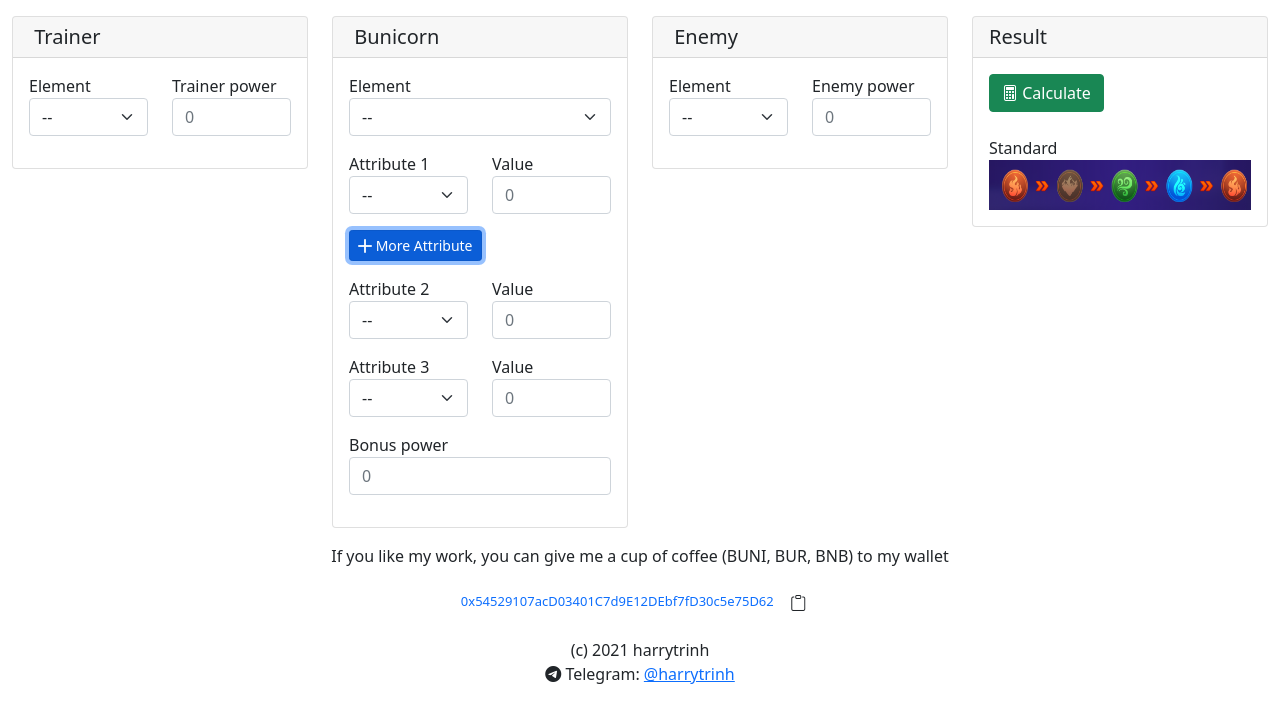
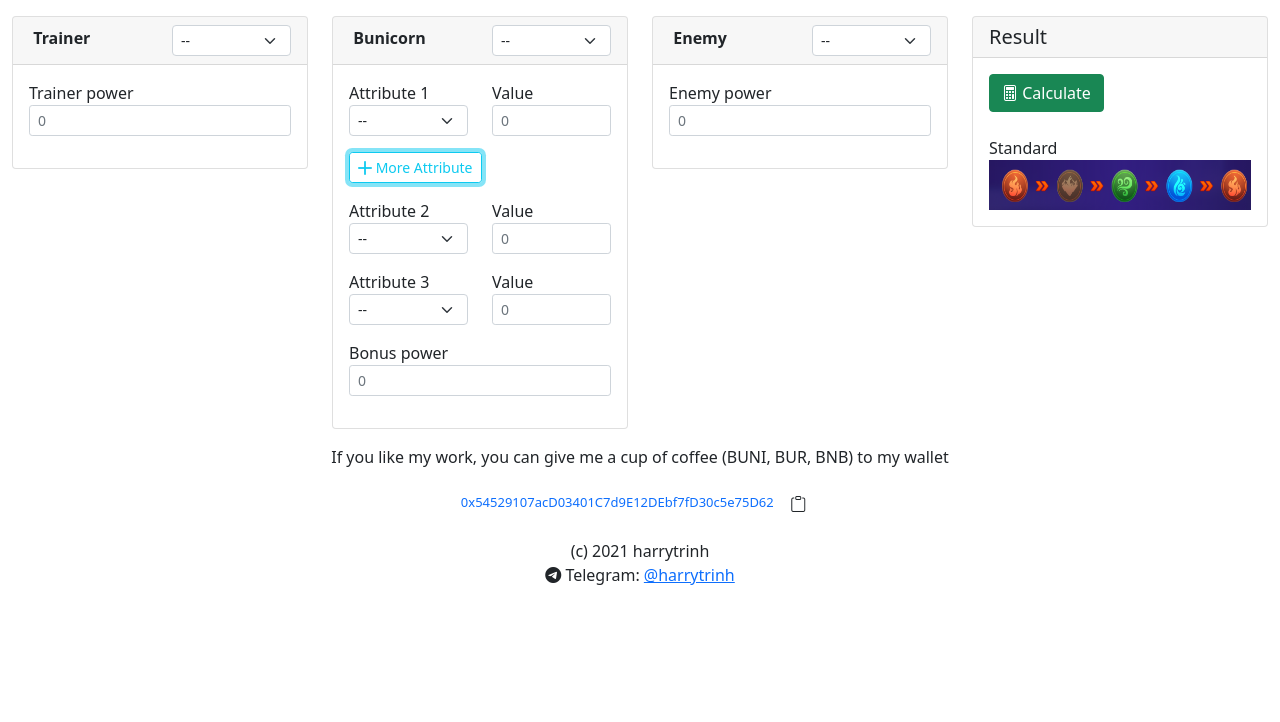
Before and after one commit to harrytrinh9/bunicalc, a plain HTML site: page index.html in a window 1280 px wide. Both pictures are taken after a click on the button "More Attribute". Drawn offline with nearby package versions, Linux system fonts and the light colour scheme; some packages are replaced by stand-ins of ours; a script that the page names is missing.

Commit message:
Add files via upload

```diff
--- a/index.html
+++ b/index.html
@@ -15,28 +15,29 @@
     <div class="row row-cols-1 row-cols-sm-2 row-cols-md-2 row-cols-lg-3 row-cols-xl-4 g-4">
       <div class="col">
         <div class="card">
-          <h5 class="card-header">
-            <img id='imgTrainerElement' alt="" class="ml-2">
-            Trainer
-        </h5>
+          <div class="card-header">
+            <div class="row">
+              <div class="col">
+                <img id='imgTrainerElement' height="30px" alt="" class="ml-2">
+                <strong>Trainer</strong>
+              </div>
+              <div class="col">
+                <select id='txtTrainerElement' class="form-select form-select-sm" title="Select trainer element">
+                  <option value="">--</option>
+                  <option value="FIRE">Fire</option>
+                  <option value="EARTH">Earth</option>
+                  <option value="AIR">Air</option>
+                  <option value="WATER">Water</option>
+                </select>
+              </div>
+            </div>
+          </div>
           <div class="card-body">
             <div class="row">
-              <div class="col-md-6">
-                <div class="mb-3">
-                  <label for="txtTrainerElement">Element</label>
-                  <select id='txtTrainerElement' class="form-select" title="Select trainer element">
-                    <option value="">--</option>
-                    <option value="FIRE">Fire</option>
-                    <option value="EARTH">Earth</option>
-                    <option value="AIR">Air</option>
-                    <option value="WATER">Water</option>
-                  </select>
-                </div>
-              </div>
-              <div class="col-md-6">
+              <div class="col">
                 <div class="mb-3">
                  <label for="txtTrainerPower">Trainer power</label>
-                 <input type="text" class="form-control" id="txtTrainerPower" placeholder="0">
+                 <input type="text" class="form-control form-control-sm" id="txtTrainerPower" placeholder="0">
                </div>
                </div>
             </div>
@@ -45,33 +46,31 @@
       </div>
       <div class="col">
         <div class="card">
-          <h5 class="card-header">
-            <img id='imgBunicornElement' alt="" class="ml-2">
-            Bunicorn
-        </h5>
-          <div class="card-body">
+          <div class="card-header">
             <div class="row">
-              <div class="col-md-12">
-                <div class="mb-3">
-                  <label for="txtBunicornElement">
-                      Element
-                  </label>
-                  <select id='txtBunicornElement' class="form-select" title="Select bunicorn element">
-                    <option value="">--</option>
-                    <option value="FIRE">Fire</option>
-                    <option value="EARTH">Earth</option>
-                    <option value="AIR">Air</option>
-                    <option value="WATER">Water</option>
-                  </select>
-                </div>
+              <div class="col">
+                <img id='imgBunicornElement' height="30px" alt="" class="ml-2">
+                <strong>Bunicorn</strong>
+              </div>
+              <div class="col">
+                <select id='txtBunicornElement' class="form-select form-select-sm" title="Select bunicorn element">
+                  <option value="">--</option>
+                  <option value="FIRE">Fire</option>
+                  <option value="EARTH">Earth</option>
+                  <option value="AIR">Air</option>
+                  <option value="WATER">Water</option>
+                </select>
               </div>
             </div>
+
+          </div>
+          <div class="card-body">
             <!--LB-->
             <div class="row">
-              <div class="col-md-6 col-sm-6">
+              <div class="col">
                 <div class="mb-3">
                   <label for="txtAttribute1">Attribute 1</label>
-                  <select id='txtAttribute1' class="form-select">
+                  <select id='txtAttribute1' class="form-select form-select-sm">
                     <option value="">--</option>
                     <option value="FIRE">FIRE</option>
                     <option value="EARTH">EARTH</option>
@@ -81,25 +80,25 @@
                   </select>
                 </div>
               </div>
-              <div class="col-md-6 col-sm-6">
+              <div class="col">
                 <div class="mb-3">
                   <label for="">Value</label>
-                  <input type="text" id='txtAttribute1Val' class="form-control" placeholder="0">
+                  <input type="text" id='txtAttribute1Val' class="form-control form-control-sm" placeholder="0">
                 </div>
               </div>
             </div>
             <p>
-              <a class="btn btn-primary btn-sm" data-bs-toggle="collapse" href="#collapseMoreAttrib" role="button" aria-expanded="false" aria-controls="collapseMoreAttrib">
+              <a class="btn btn-outline-info btn-sm" data-bs-toggle="collapse" href="#collapseMoreAttrib" role="button" aria-expanded="false" aria-controls="collapseMoreAttrib">
                 <i class="bi bi-plus-lg"></i>
                 More Attribute
               </a>
             </p>
             <div class="collapse" id="collapseMoreAttrib">
               <div class="row">
-                <div class="col-md-6 col-sm-6">
+                <div class="col">
                   <div class="mb-3">
-                    <label for="txtTrainerLevel">Attribute 2</label>
-                    <select id='txtAttribute2' class="form-select">
+                    <label for="txtAttribute2">Attribute 2</label>
+                    <select id='txtAttribute2' class="form-select form-select-sm">
                       <option value="">--</option>
                       <option value="FIRE">FIRE</option>
                       <option value="EARTH">EARTH</option>
@@ -109,19 +108,19 @@
                     </select>
                   </div>
                 </div>
-                <div class="col-md-6 col-sm-6">
+                <div class="col">
                   <div class="mb-3">
-                    <label for="">Value</label>
-                    <input type="text" id='txtAttribute2Val' class="form-control" placeholder="0">
+                    <label for="txtAttribute2Val">Value</label>
+                    <input type="text" id='txtAttribute2Val' class="form-control form-control-sm" placeholder="0">
                   </div>
                 </div>
               </div>
 
               <div class="row">
-                <div class="col-md-6 col-sm-6">
+                <div class="col">
                   <div class="mb-3">
-                    <label for="txtTrainerLevel">Attribute 3</label>
-                    <select id='txtAttribute3' class="form-select">
+                    <label for="txtAttribute3">Attribute 3</label>
+                    <select id='txtAttribute3' class="form-select form-select-sm">
                       <option value="">--</option>
                       <option value="FIRE">FIRE</option>
                       <option value="EARTH">EARTH</option>
@@ -131,10 +130,10 @@
                     </select>
                   </div>
                 </div>
-                <div class="col-md-6 col-sm-6">
+                <div class="col">
                   <div class="mb-3">
                     <label for="">Value</label>
-                    <input type="text" id='txtAttribute3Val' class="form-control" placeholder="0">
+                    <input type="text" id='txtAttribute3Val' class="form-control form-control-sm" placeholder="0">
                   </div>
                 </div>
               </div>
@@ -142,10 +141,10 @@
 
             <!--Bonus power-->
             <div class="row">
-              <div class="col-md-12">
+              <div class="col">
                 <div class="mb-3">
                   <label for="">Bonus power</label>
-                  <input type="text" id='txtBonusPower' class="form-control" placeholder="0">
+                  <input type="text" id='txtBonusPower' class="form-control form-control-sm" placeholder="0">
                 </div>
               </div>
             </div>
@@ -154,28 +153,30 @@
       </div>
       <div class="col">
         <div class="card">
-          <h5 class="card-header">
-            <img id='imgEnemyElement' alt="" class="ml-2">
-            Enemy
-          </h5>
+          <div class="card-header">
+            <div class="row">
+              <div class="col">
+                <img id='imgEnemyElement' height="30px"  alt="" class="ml-2">
+                <strong>Enemy</strong>
+              </div>
+              <div class="col">
+                <select id='txtEnemyElement' class="form-select form-select-sm">
+                  <option value="">--</option>
+                  <option value="FIRE">Fire</option>
+                  <option value="EARTH">Earth</option>
+                  <option value="AIR">Air</option>
+                  <option value="WATER">Water</option>
+                </select>
+              </div>
+            </div>
+
+          </div>
           <div class="card-body">
             <div class="row">
-              <div class="col-md-6 col-sm-6 col-xs-6">
-                <div class="mb-3">
-                  <label for="txtEnemyElement">Element</label>
-                  <select id='txtEnemyElement' class="form-select">
-                    <option value="">--</option>
-                    <option value="FIRE">Fire</option>
-                    <option value="EARTH">Earth</option>
-                    <option value="AIR">Air</option>
-                    <option value="WATER">Water</option>
-                  </select>
-                </div>
-              </div>
-              <div class="col-md-6 col-sm-6 col-xs-6">
+              <div class="col">
                 <div class="mb-3">
                   <label for="">Enemy power</label>
-                  <input type="text" id='txtEnemyPower' class="form-control" placeholder="0">
+                  <input type="text" id='txtEnemyPower' class="form-control form-control-sm" placeholder="0">
                 </div>
               </div>
             </div>
```
